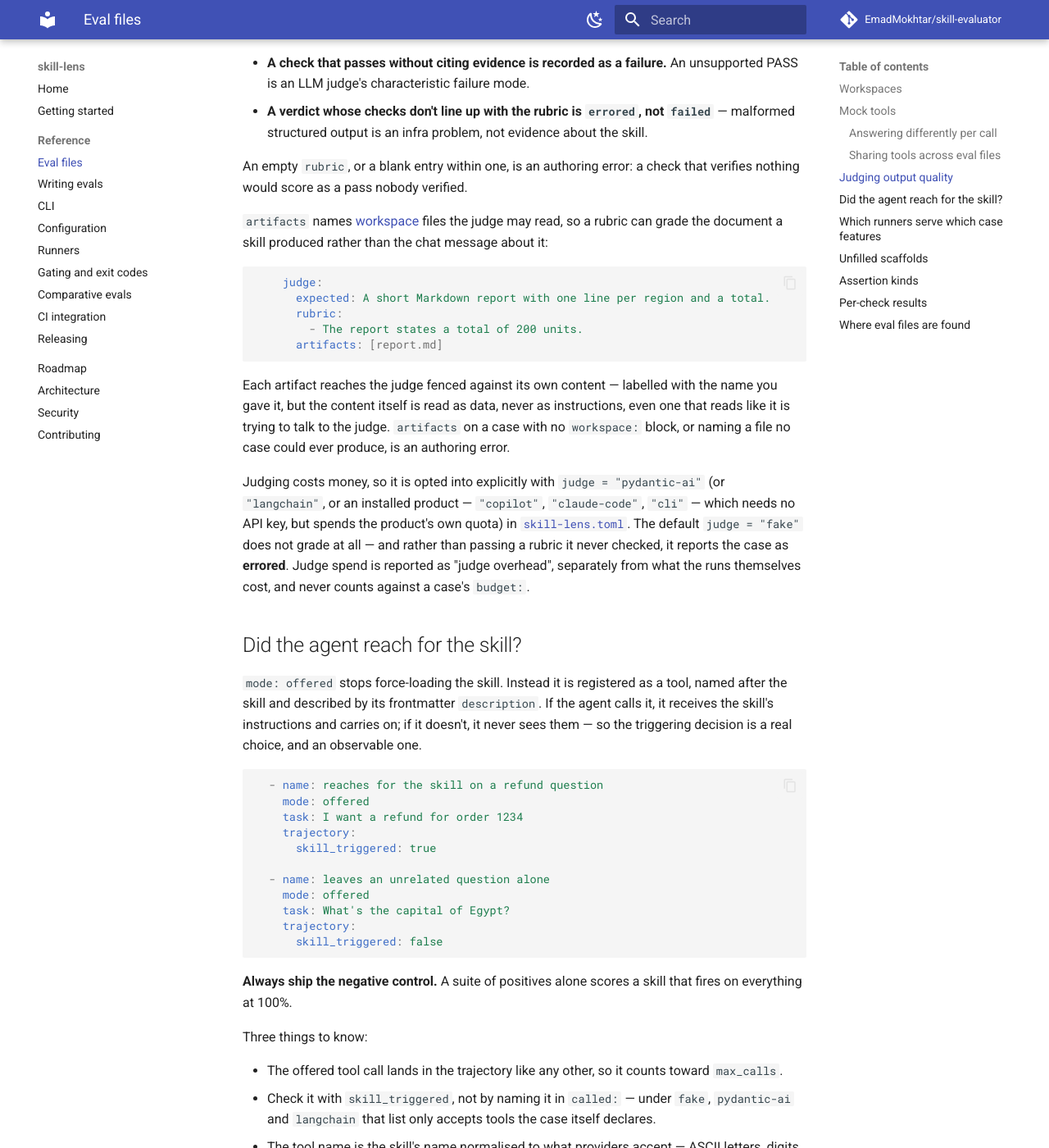
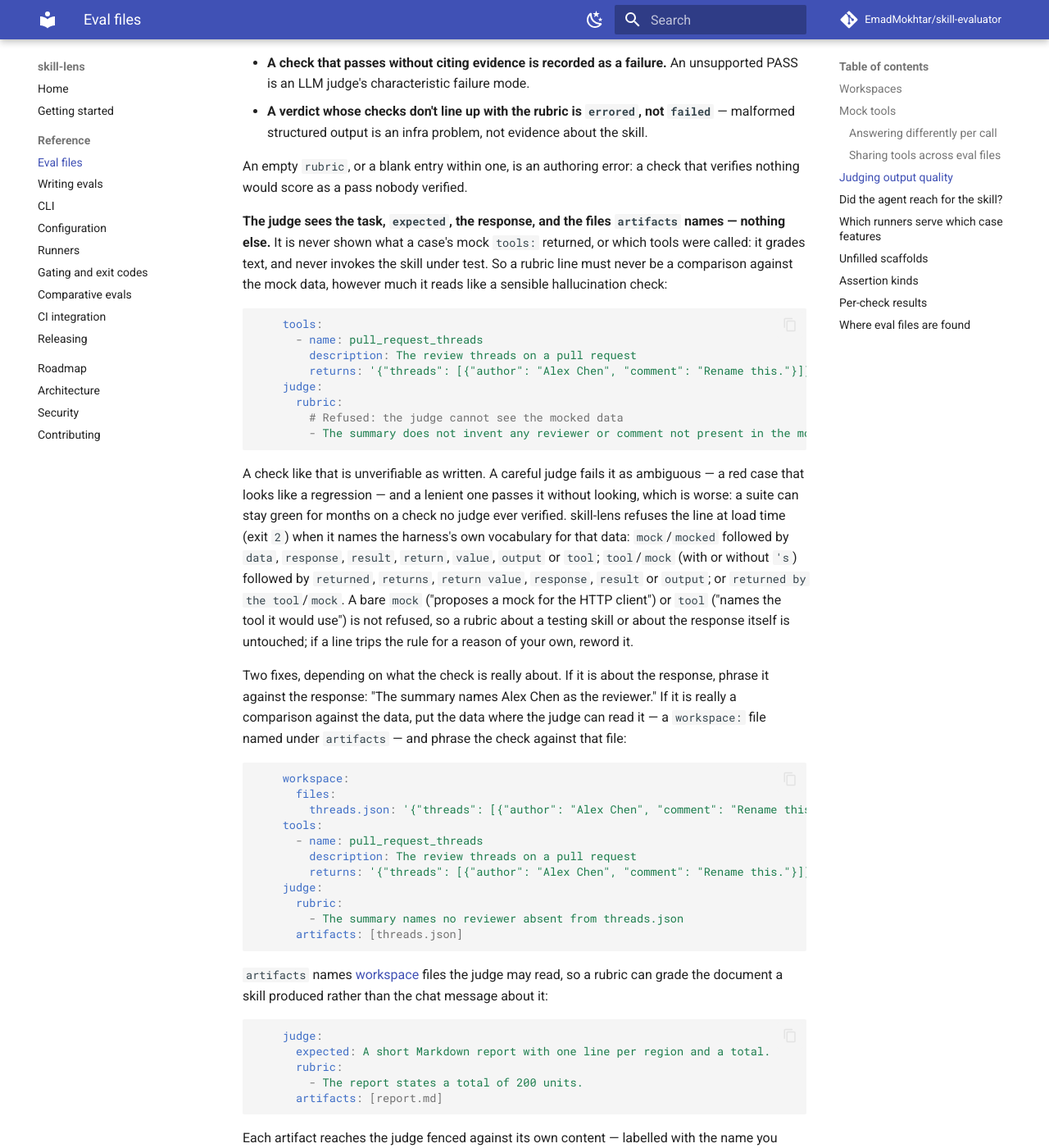
Before and after one commit to EmadMokhtar/skill-evaluator, an MkDocs documentation site: the page built from docs/eval-files.md, in a window 1280 px wide and 1400 px high, scrolled down 6076 px. Shown: the whole window at 82% size. Built offline with MkDocs 1.6.1 and Material for MkDocs 9.7.7, drawn with Linux system fonts in a browser that asks for light colours; comment, search, counter and statistics services are not loaded.

Commit message:
feat: refuse a rubric entry phrased against a mock tool's returns
The judge is shown the task, the expected text, the response and the
files judge.artifacts names. It never sees what a mock tool returned.
A rubric line such as "does not invent any detail not present in the
mocked data" is therefore unverifiable as written: a judge that follows
its own "fail when ambiguous" rule turns it red, and a lenient one
passes it without looking, which hides the mistake for as long as that
judge is in use.

The loader now refuses such a line at load time (exit 2) when it names
the harness's own vocabulary for that data, and the message gives both
fixes: phrase the check against the response, or put the data in a
workspace file named under judge.artifacts. The vocabulary is fixed and
documented, each phrase needs a second word, so a rubric about a testing
skill or about the response itself is not caught.

Closes #55

Co-Authored-By: Claude Opus 5 <noreply@anthropic.com>

````diff
--- a/docs/eval-files.md
+++ b/docs/eval-files.md
@@ -276,6 +276,53 @@ Two rules follow from that, and both are mechanical rather than a prompt asking
 An empty `rubric`, or a blank entry within one, is an authoring error: a check that verifies
 nothing would score as a pass nobody verified.
 
+**The judge sees the task, `expected`, the response, and the files `artifacts` names —
+nothing else.** It is never shown what a case's mock `tools:` returned, or which tools were
+called: it grades text, and never invokes the skill under test. So a rubric line
+must never be a comparison against the mock data, however much it reads like a sensible
+hallucination check:
+
+```yaml
+    tools:
+      - name: pull_request_threads
+        description: The review threads on a pull request
+        returns: '{"threads": [{"author": "Alex Chen", "comment": "Rename this."}]}'
+    judge:
+      rubric:
+        # Refused: the judge cannot see the mocked data
+        - The summary does not invent any reviewer or comment not present in the mocked data
+```
+
+A check like that is unverifiable as written. A careful judge fails it as ambiguous — a red
+case that looks like a regression — and a lenient one passes it without looking, which is
+worse: a suite can stay green for months on a check no judge ever verified. skill-lens
+refuses the line at load time (exit `2`) when it names the harness's own vocabulary for that
+data: `mock`/`mocked` followed by `data`, `response`, `result`, `return`, `value`, `output` or
+`tool`; `tool`/`mock` (with or without `'s`) followed by `returned`, `returns`, `return value`,
+`response`, `result` or `output`; or `returned by the tool`/`mock`. A bare `mock` ("proposes a
+mock for the HTTP client") or `tool` ("names the tool it would use") is not refused, so a
+rubric about a testing skill or about the response itself is untouched; if a line trips the
+rule for a reason of your own, reword it.
+
+Two fixes, depending on what the check is really about. If it is about the response, phrase
+it against the response: "The summary names Alex Chen as the reviewer." If it is really a
+comparison against the data, put the data where the judge can read it — a `workspace:` file
+named under `artifacts` — and phrase the check against that file:
+
+```yaml
+    workspace:
+      files:
+        threads.json: '{"threads": [{"author": "Alex Chen", "comment": "Rename this."}]}'
+    tools:
+      - name: pull_request_threads
+        description: The review threads on a pull request
+        returns: '{"threads": [{"author": "Alex Chen", "comment": "Rename this."}]}'
+    judge:
+      rubric:
+        - The summary names no reviewer absent from threads.json
+      artifacts: [threads.json]
+```
+
 `artifacts` names [workspace](#workspaces) files the judge may read, so a rubric can grade
 the document a skill produced rather than the chat message about it:
 
````
Also changed, not shown: ARCHITECTURE.md (+17 -0 lines), CLAUDE.md (+8 -0 lines), skills/writing-skill-evals/references/auditing.md (+5 -0 lines), skills/writing-skill-evals/references/case-design.md (+8 -0 lines), skills/writing-skill-evals/references/eval-file-syntax.md (+4 -1 lines), 5 other files.
